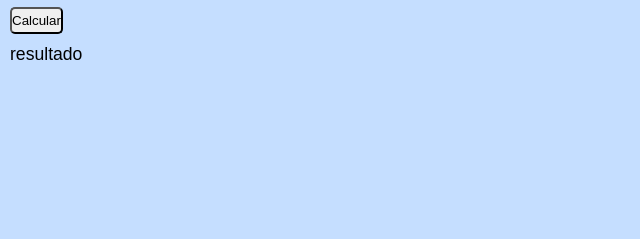
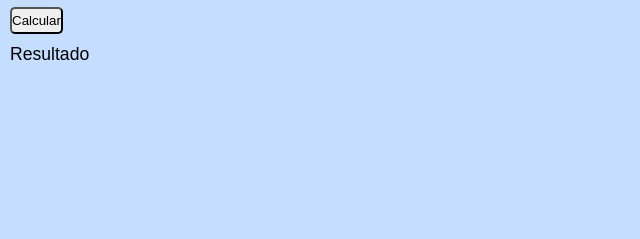
Before and after one commit to CetecJacobina/imc, a plain HTML site: page index.html in a window 1280 px wide. Shown: the part 227-466 px from the top of the page, 0-640 px from the left. Drawn offline with Linux system fonts and the light colour scheme.

Commit message:
Update index.html

```diff
--- a/index.html
+++ b/index.html
@@ -71,7 +71,7 @@
             <input type="button" value="Calcular" onclick="calc()">
             <br>
             <div id="res">
-                <p>resultado</p>
+                <p>Resultado</p>
             </div>
 
 
```
